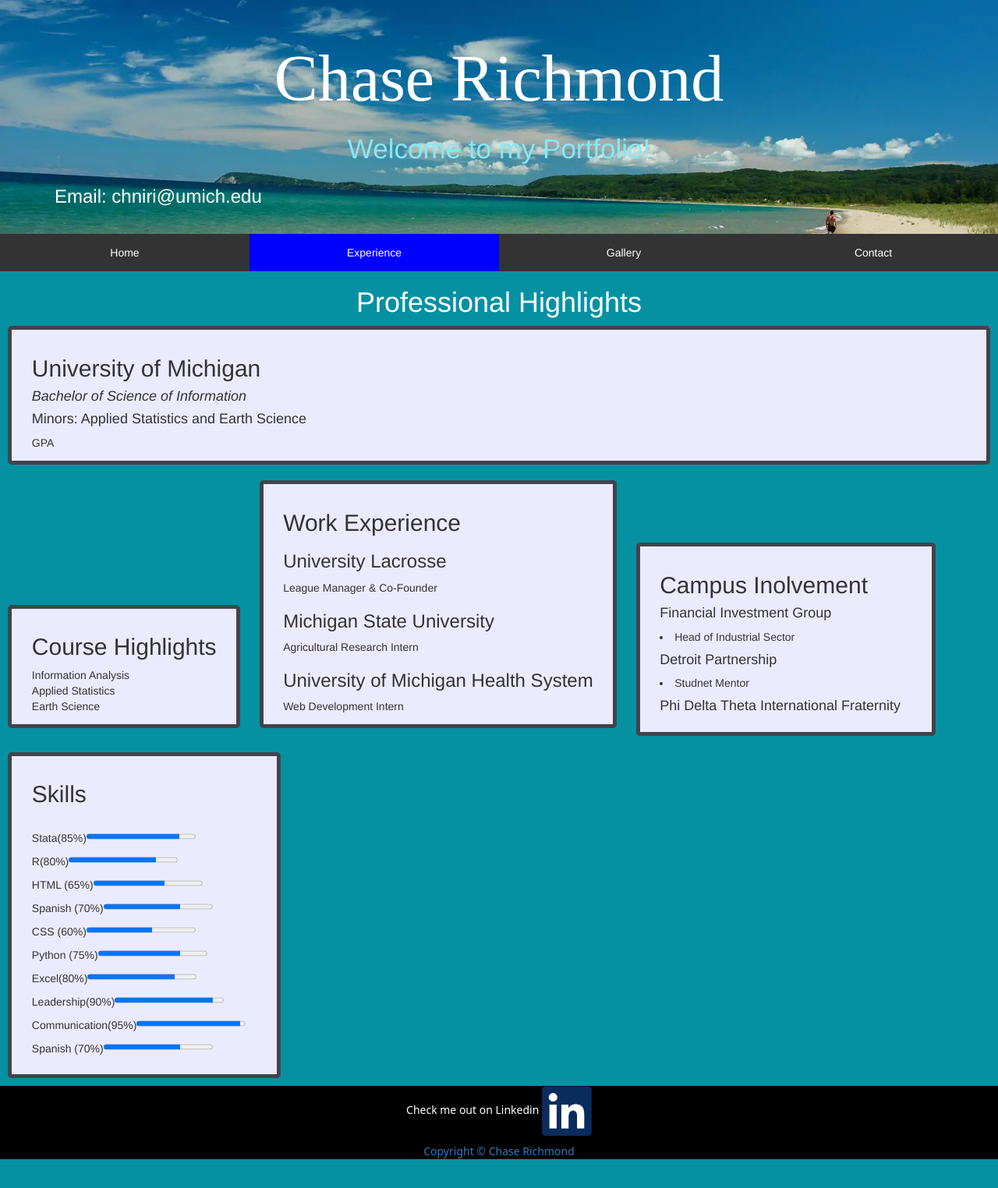
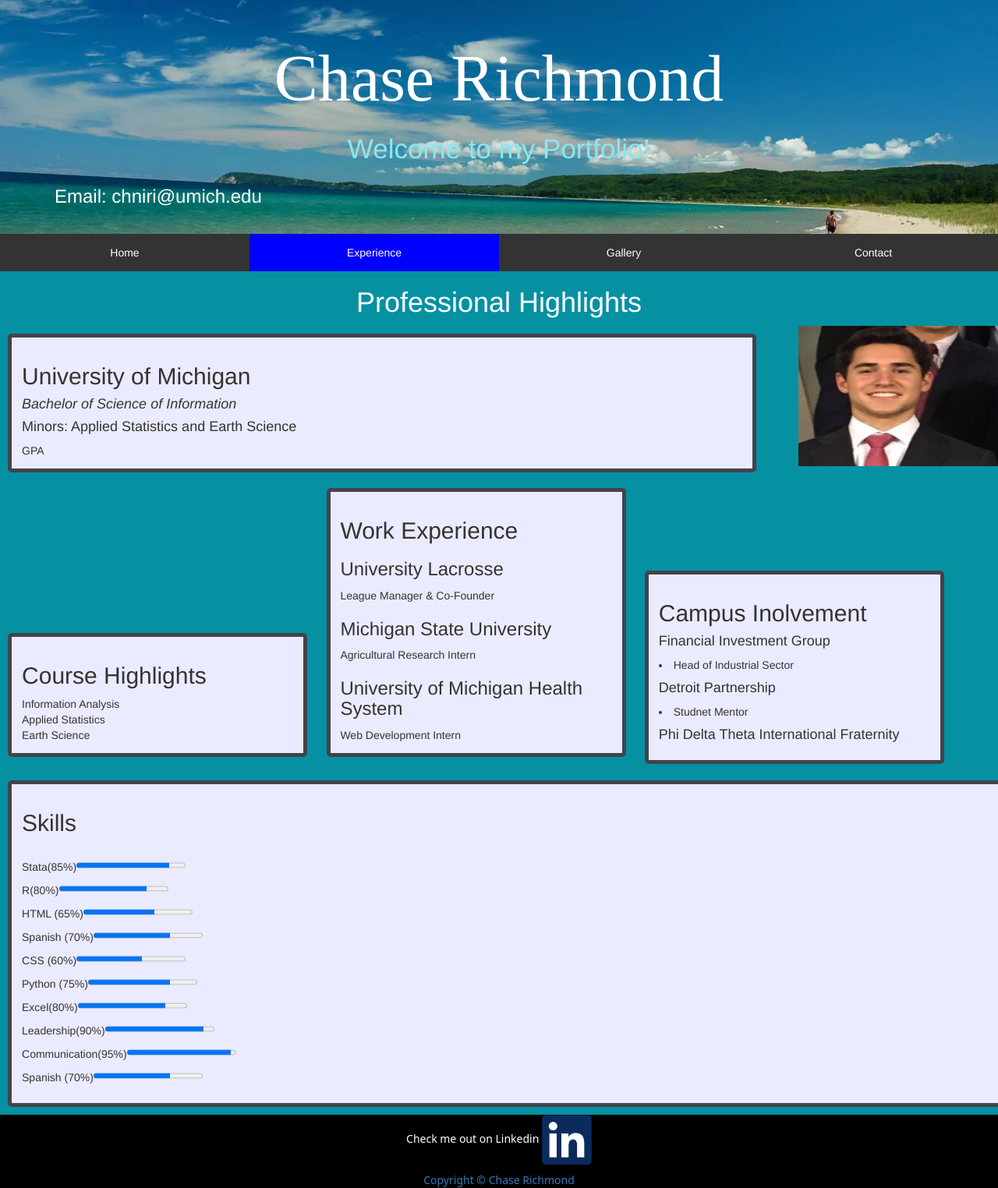
Before and after one commit to ChaseRichmond2/Portfolio, a Python web app: template templates/experience.html in a window 1280 px wide. Shown: the whole page at 78% size. Before the commit the page ends 1487 px from the top, so only its background shows below. Run offline with Jinja, Linux system fonts and the light colour scheme; the template is opened without the code that fills it, so the values that code supplies are empty; some libraries are stand-ins or nearby versions.

Commit message:
Finalized Experience section

```diff
--- a/static/responsiveStyle.css
+++ b/static/responsiveStyle.css
@@ -24,6 +24,9 @@ section.Story{
 		display:inline-block;
 		width: 70%;
 	}
+img#Me{
+	display: none;
+}
 img#mich{
 		width: 25%;
 		float: left;
@@ -107,7 +110,7 @@ img#TC{
 	border: 5px solid rgb(67, 67, 76);
 	border-radius: 5px;
 	background-color: rgb(235, 235, 255);
-	padding: 1% 2%;
+	padding: 1% 1%;
 	line-height: 20px;
 }
 .resume h3{
@@ -161,6 +164,17 @@ form{
 	}
 	.resume section{
 		display: inline-block;
+		width: 100%;
+	}
+	section.Education{
+		width: 75%;
+	}
+
+	img#Me{
+		display: inline-block;
+		float: right;
+		height: 180px;
+		width:20%;
 	}
 	.nav {
 		position: relative;
@@ -210,6 +224,7 @@ form{
 	section.Courses{
 		top:0;
 	}
+	.
 }
 /* Desktop MEDIA QUERY */
 @media screen and (min-width: 1024px){
@@ -219,22 +234,15 @@ form{
 	header .jumbotron h2{
 		line-height: 100%
 	}
-	section.Education{
-		display: block;
-	}
-	section.Skills{
-		display: block;
-		width: 350px;
+	.resume section{
+		display: inline-block;
 	}
 	img#mich{
 		height: 220px;
 		float: right;
 	}
-	section.Clubs{
+	section.Courses,section.Clubs,section.Work{
 		width: 30%;
-	}
-	section.Courses{
-		top:0;
 	}
 	header .jumbotron h3{
 		visibility: visible;
--- a/templates/experience.html
+++ b/templates/experience.html
@@ -27,6 +27,8 @@
 						<li>3.57/4.0</li>
 					</ul>
 	</section>
+			<img id="Me" src="static/me.jpg" alt="professional photo of me">
+
 	<section class= "Courses">
 		<h2>Course Highlights</h2>
 		<details>
```
